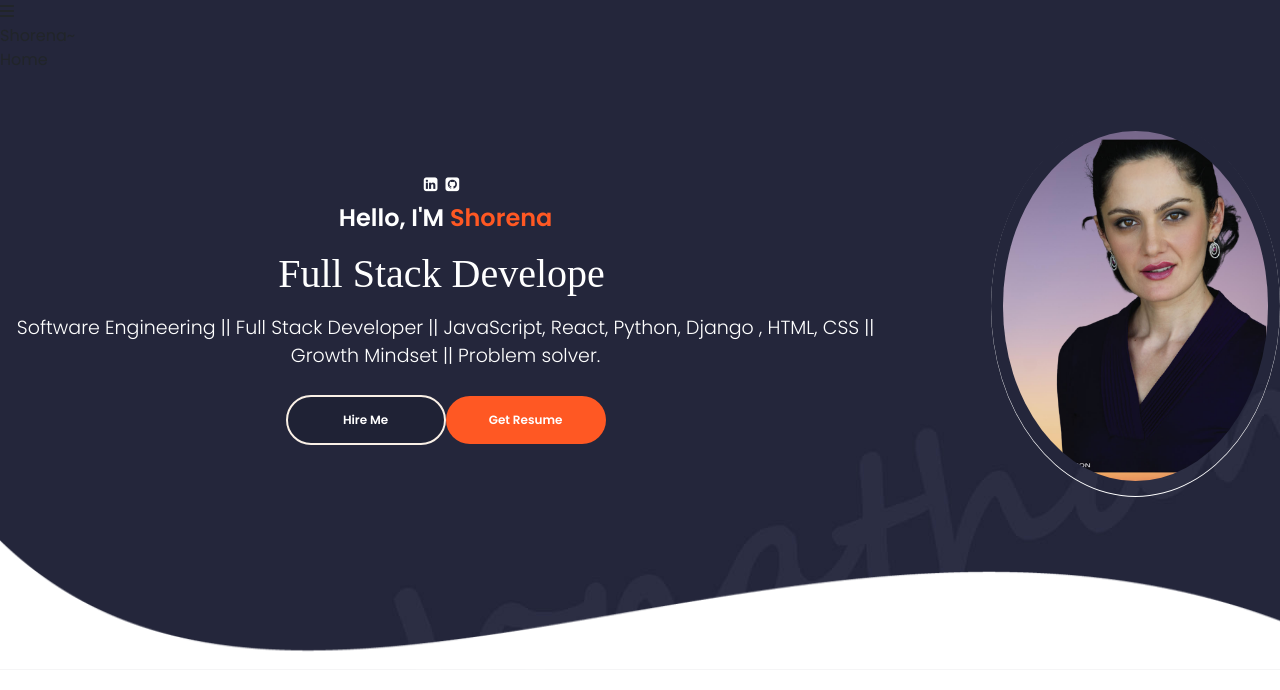
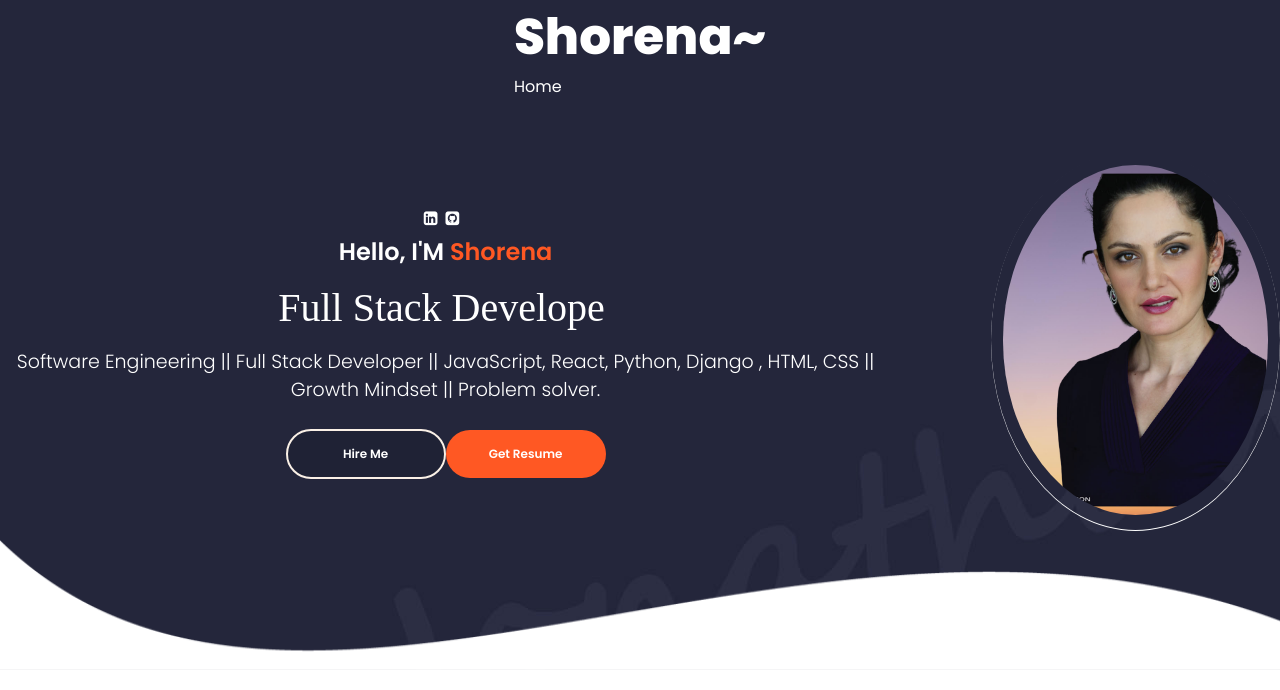
Before and after one commit to ShorenaK/portfolio-SKA, a React (Create React App) app: page / in a window 1280 px wide. Shown: the top 690 px of the page. Built offline with nearby package versions, Linux system fonts and the light colour scheme; a web font is replaced by a local one.

Commit message:
files created

```diff
--- a/src/PortfolioContainer/Home/Header/Header.css
+++ b/src/PortfolioContainer/Home/Header/Header.css
@@ -0,0 +1,44 @@
+.header-container{
+    display: flex;
+    justify-content: center;
+    height: 140px;
+    color: var(--white);
+}
+
+.header_parent{
+    display: flex;
+    align-items: center;
+    justify-content: space-between;
+    height: 100%;
+    width: 70%;
+    color: var(--white);
+}
+.header-logo{
+    font-size: 50px;
+    font-family: "Poppins ExtraBold";
+    color: var(--white)
+}
+
+.head-otions{
+    display: flexbox;
+    align-items: center;
+}
+
+.head-otions{
+    font-size: 16px;
+    cursor: pointer;
+    font-weight: 600;
+}
+
+.header-hamburger{
+    display: none;
+    color: var(--white)
+}
+
+.header-option-seperator{
+    margin: 0 50px 0 0;
+    color: var(--white)
+}
+.selected-header-option{
+  color: #ff5823;
+}
--- a/src/PortfolioContainer/Home/Header/Header.js
+++ b/src/PortfolioContainer/Home/Header/Header.js
@@ -53,7 +53,8 @@ let currentScreenSubscription = ScrollService.currentScreenBroadCaster.subscribe
 }
 return (
     <div>
-   <div className='header-option' onClick={()=> setShowHeaderOptions(!showHeaderOptions)}>
+   <div className='header-container'
+   onClick={()=> setShowHeaderOptions(!showHeaderOptions)}>
     <div className='header-parent' >
        <div className='header-hamburger' onClick={()=>setShowHeaderOptions(showHeaderOptions)}>
        <FontAwesomeIcon className='header-hamburger-bars' icon={faBars}/>
```
